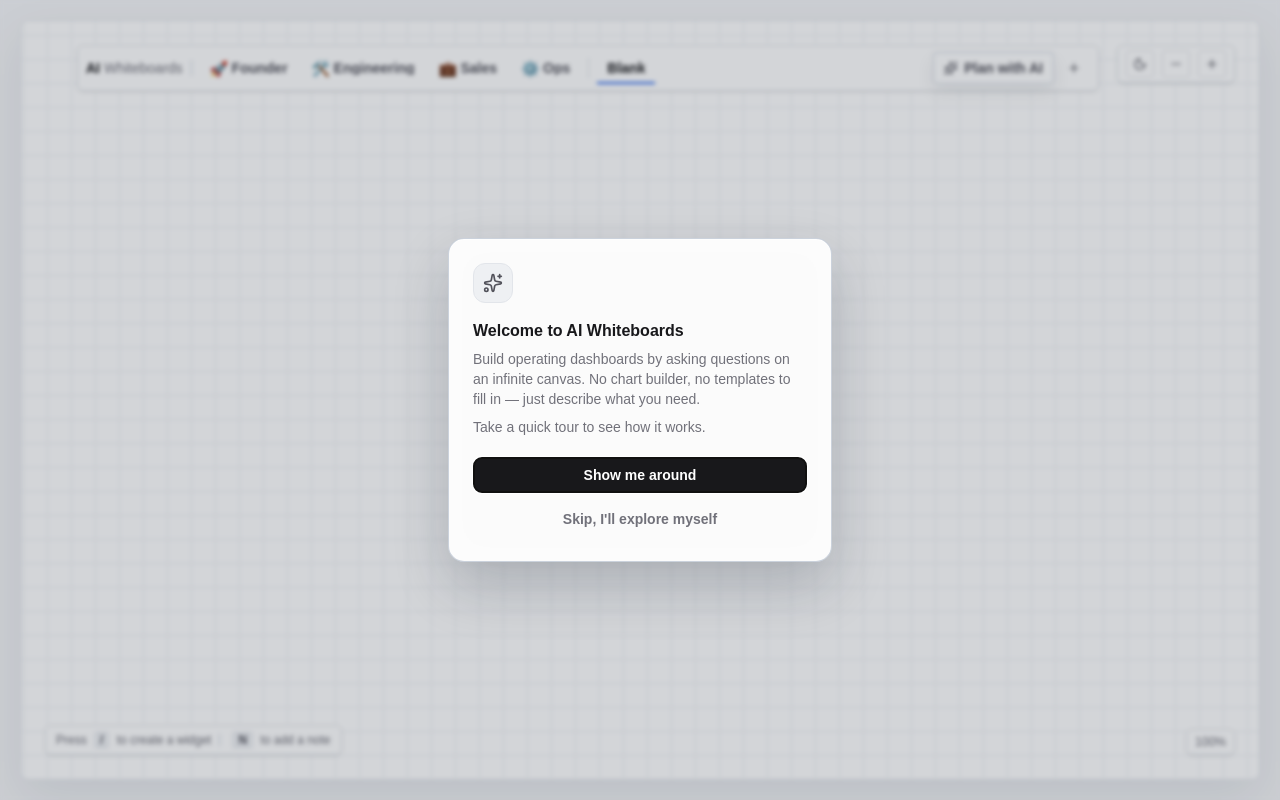
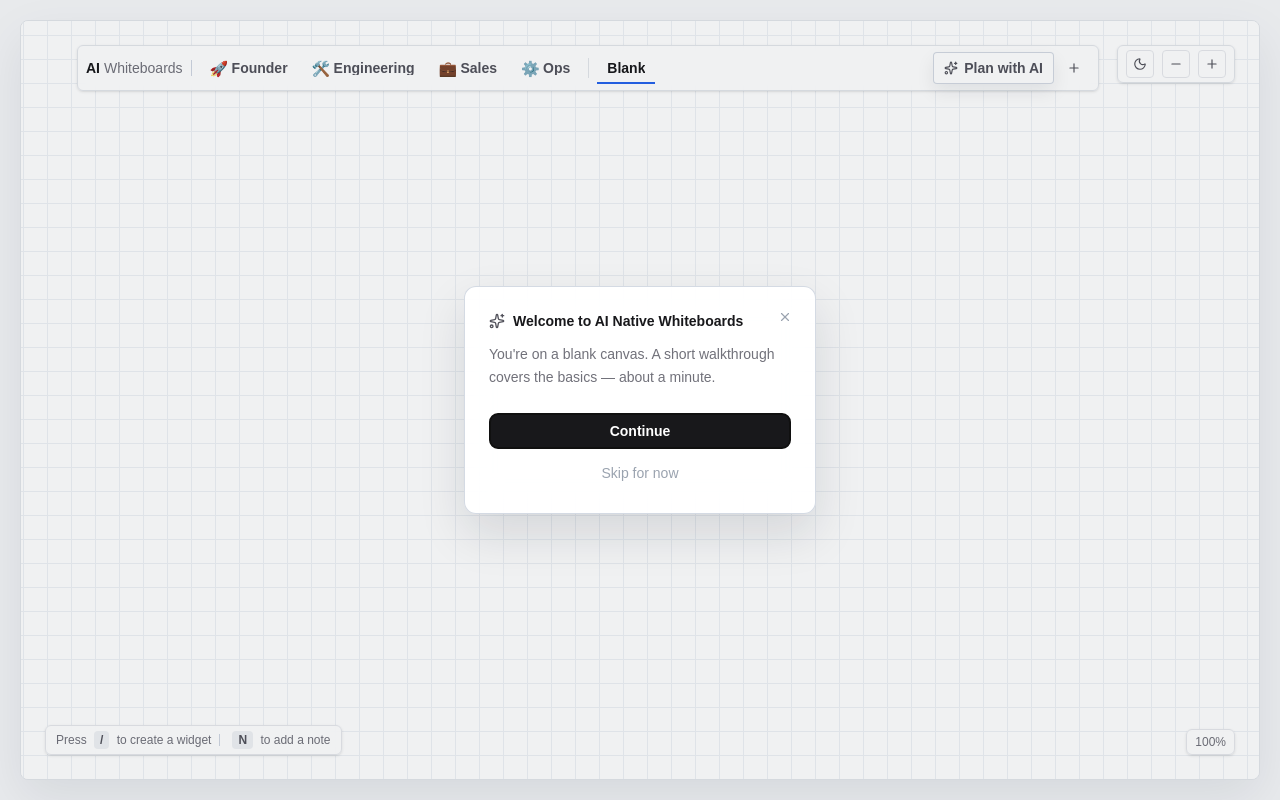
Before and after one commit to jaibhasin/AI-Native-Dashboard, a Next.js app: page / in a window 1280 px wide. Built offline with nearby package versions, Linux system fonts and the light colour scheme; what @openuidev/react-lang would draw is missing.

Commit message:
improved welcome message little

```diff
--- a/src/app/_components/whiteboard/OnboardingWelcome.tsx
+++ b/src/app/_components/whiteboard/OnboardingWelcome.tsx
@@ -1,7 +1,7 @@
 "use client";
 
 import { useId } from "react";
-import { Sparkles } from "lucide-react";
+import { Sparkles, X } from "lucide-react";
 
 export function OnboardingWelcome({
   onDismiss,
@@ -15,38 +15,46 @@ export function OnboardingWelcome({
   return (
     <div
       aria-modal="true"
-      className="onboarding-welcome-backdrop fixed inset-0 z-[90] flex items-center justify-center p-4"
+      className="onboarding-welcome-backdrop fixed inset-0 z-[90] flex items-end justify-center p-6 pb-10 sm:items-center sm:pb-6"
       role="dialog"
       aria-labelledby={titleId}
     >
-      <div className="onboarding-welcome-card w-full max-w-sm rounded-2xl border border-[var(--border-medium)] bg-[var(--panel-translucent-strong)] p-6 shadow-[var(--shadow-popover)] backdrop-blur">
-        <div className="mb-4 flex h-10 w-10 items-center justify-center rounded-xl border border-[var(--border-medium)] bg-[var(--surface-subtle)]">
-          <Sparkles className="h-5 w-5 text-[var(--text-secondary)]" />
+      <div className="onboarding-welcome-card relative w-full max-w-[22rem] rounded-xl border border-[var(--border-medium)] bg-[var(--panel-translucent-strong)] px-6 py-6 shadow-[var(--shadow-popover)] backdrop-blur">
+        <button
+          aria-label="Close welcome"
+          className="absolute right-4 top-4 grid h-7 w-7 place-items-center rounded-md text-[var(--text-faint)] transition hover:bg-[var(--control-hover)] hover:text-[var(--text-secondary)]"
+          onClick={onDismiss}
+          type="button"
+        >
+          <X className="h-3.5 w-3.5" />
+        </button>
+
+        <div className="flex items-center gap-2 pr-8">
+          <Sparkles className="h-4 w-4 shrink-0 text-[var(--text-secondary)]" />
+          <h2 className="text-sm font-semibold text-[var(--text-primary)]" id={titleId}>
+            Welcome to AI Native Whiteboards
+          </h2>
         </div>
-        <h2 className="text-base font-semibold text-[var(--text-primary)]" id={titleId}>
-          Welcome to AI Whiteboards
-        </h2>
-        <p className="mt-1.5 text-sm leading-5 text-[var(--text-muted)]">
-          Build operating dashboards by asking questions on an infinite canvas. No chart builder, no templates to fill in — just describe what you need.
+
+        <p className="mt-3 text-sm leading-relaxed text-[var(--text-muted)]">
+          You&apos;re on a blank canvas. A short walkthrough covers the basics — about a minute.
         </p>
-        <p className="mt-2 text-sm leading-5 text-[var(--text-muted)]">
-          Take a quick tour to see how it works.
-        </p>
-        <div className="mt-5 flex flex-col gap-2">
+
+        <div className="mt-6 space-y-2">
           <button
             autoFocus
             className="h-9 w-full rounded-lg border border-[var(--primary)] bg-[var(--primary)] text-sm font-semibold text-[var(--primary-foreground)] transition hover:bg-[var(--primary-hover)]"
             onClick={onStart}
             type="button"
           >
-            Show me around
+            Continue
           </button>
           <button
-            className="h-9 w-full rounded-lg text-sm font-semibold text-[var(--text-muted)] transition hover:bg-[var(--control-hover)] hover:text-[var(--text-primary)]"
+            className="h-8 w-full text-sm font-medium text-[var(--text-faint)] transition hover:text-[var(--text-muted)]"
             onClick={onDismiss}
             type="button"
           >
-            Skip, I&apos;ll explore myself
+            Skip for now
           </button>
         </div>
       </div>
--- a/src/app/globals.css
+++ b/src/app/globals.css
@@ -368,12 +368,12 @@ html[data-theme="dark"] .ai-plan-field:focus {
 @keyframes onboarding-welcome-in {
   from {
     opacity: 0;
-    transform: scale(0.97) translateY(6px);
+    transform: translateY(10px);
   }
 
   to {
     opacity: 1;
-    transform: scale(1) translateY(0);
+    transform: translateY(0);
   }
 }
 
@@ -396,23 +396,21 @@ html[data-theme="dark"] .onboarding-card {
 }
 
 .onboarding-welcome-backdrop {
-  background: rgba(15, 23, 42, 0.18);
-  -webkit-backdrop-filter: blur(2px);
-  backdrop-filter: blur(2px);
+  background: rgba(15, 23, 42, 0.06);
 }
 
 .onboarding-welcome-card {
-  animation: onboarding-welcome-in 220ms cubic-bezier(0.16, 1, 0.3, 1);
-  border-color: rgba(148, 163, 184, 0.48);
+  animation: onboarding-welcome-in 280ms ease-out;
+  border-color: rgba(148, 163, 184, 0.4);
   box-shadow:
-    0 24px 56px rgba(15, 23, 42, 0.2),
-    inset 0 1px 0 rgba(255, 255, 255, 0.82);
-  -webkit-backdrop-filter: blur(20px) saturate(140%);
-  backdrop-filter: blur(20px) saturate(140%);
+    0 20px 48px rgba(15, 23, 42, 0.12),
+    inset 0 1px 0 rgba(255, 255, 255, 0.75);
+  -webkit-backdrop-filter: blur(16px) saturate(130%);
+  backdrop-filter: blur(16px) saturate(130%);
 }
 
 html[data-theme="dark"] .onboarding-welcome-backdrop {
-  background: rgba(0, 0, 0, 0.4);
+  background: rgba(0, 0, 0, 0.2);
 }
 
 html[data-theme="dark"] .onboarding-welcome-card {
```
